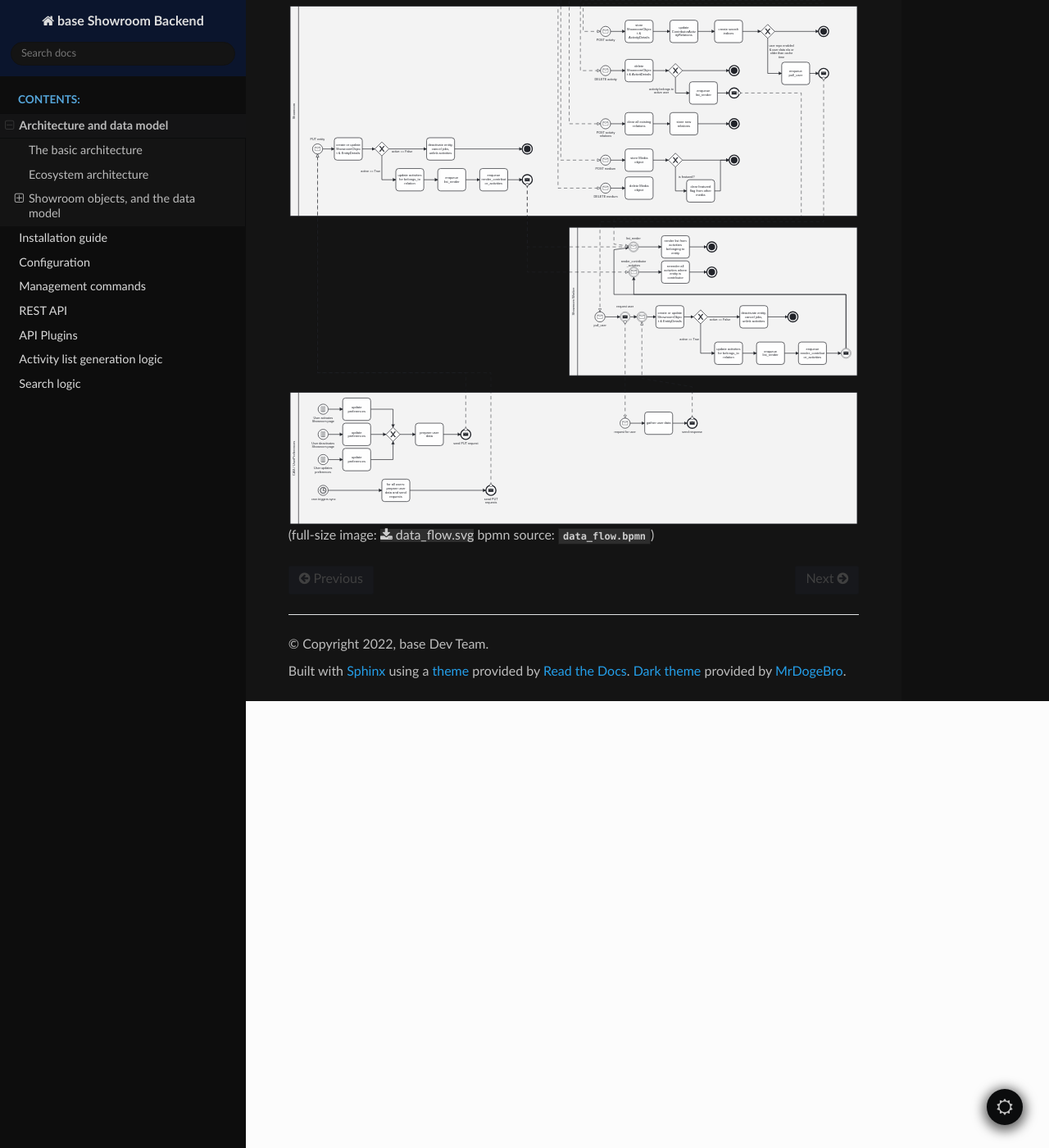
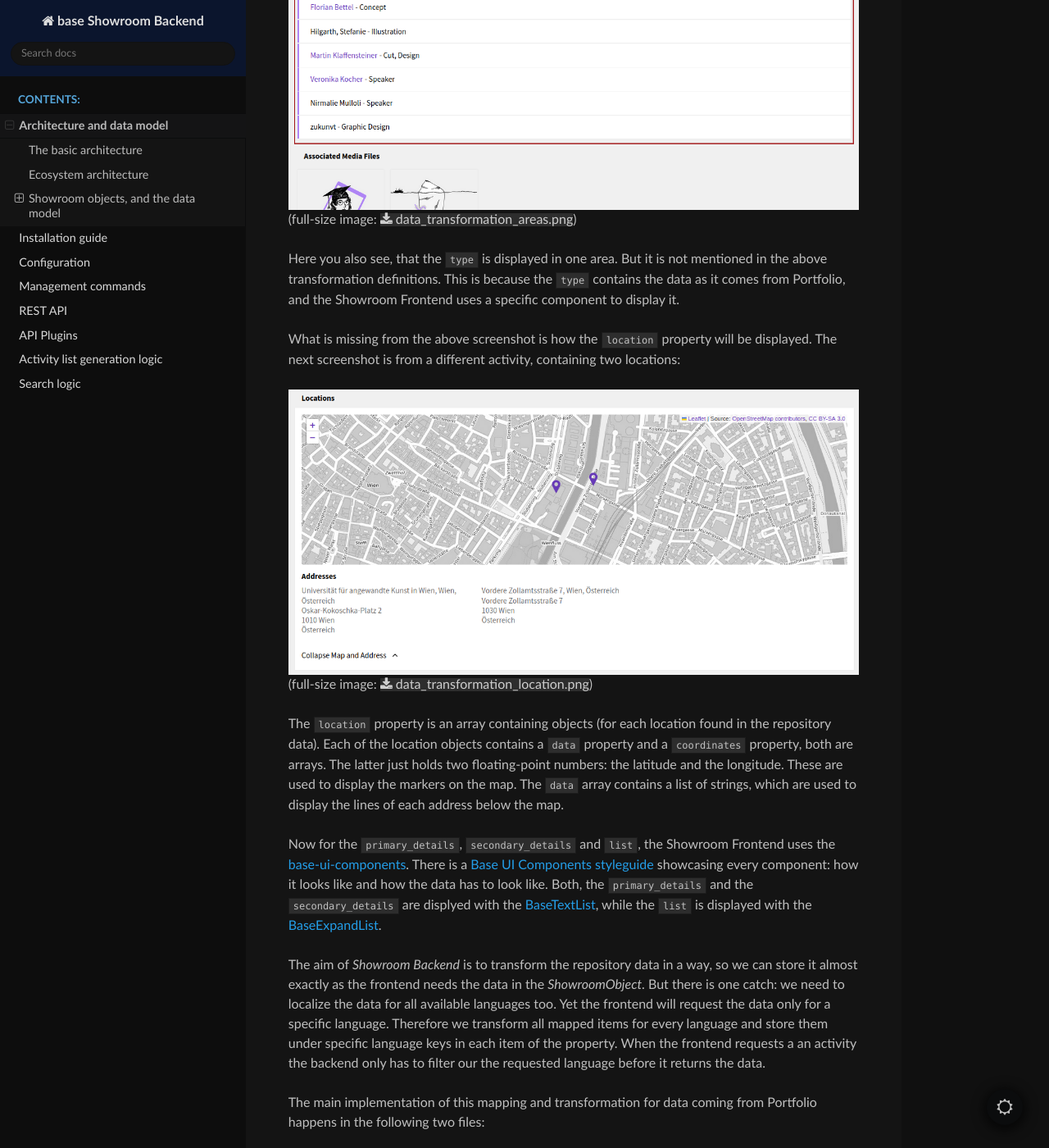
Before and after one commit to base-angewandte/showroom-backend, a Sphinx documentation site: the page built from docs/source/architecture.md, in a window 1280 px wide and 1400 px high, scrolled down 17375 px. Shown: the whole window at 82% size. Built offline with Sphinx 7.4.7 and the Read the Docs theme 2.0.0, drawn with Linux system fonts in a browser that asks for light colours; some of the changed text lies outside the part shown.

Commit message:
~ finish section on data transformations

```diff
--- a/docs/source/architecture.md
+++ b/docs/source/architecture.md
@@ -672,10 +672,56 @@ concept.
 
 #### Details on how to transform data
 
-> TODO: add example screenshot, notes on base-components, note on combining multiple dates etc.
+To shed some light on how the data will be displayed, the following screenshot of an
+activity in Showroom contains additional area markings in red, with the _ShowroomObject_
+properties, which are used by the Frontend to display the data:
 
+![Data Transformation Areas Example](data_transformation_areas.png)
+(full-size image: [](data_transformation_areas.png))
 
+Here you also see, that the `type` is displayed in one area. But it is not mentioned
+in the above transformation definitions. This is because the `type` contains the data
+as it comes from Portfolio, and the Showroom Frontend uses a specific component to
+display it.
 
+What is missing from the above screenshot is how the `location` property will be
+displayed. The next screenshot is from a different activity, containing two locations:
+
+![Data Transformation for Locations Example](data_transformation_location.png)
+(full-size image: [](data_transformation_location.png))
+
+The `location` property is an array containing objects (for each location found in the
+repository data). Each of the location objects contains a `data` property and a
+`coordinates` property, both are arrays. The latter just holds two floating-point
+numbers: the latitude and the longitude. These are used to display the markers on the
+map. The `data` array contains a list of strings, which are used to display the
+lines of each address below the map.
+
+Now for the `primary_details`, `secondary_details` and `list`, the Showroom Frontend
+uses the [base-ui-components](https://github.com/base-angewandte/base-ui-components).
+There is a [Base UI Components styleguide](https://base-angewandte.github.io/base-ui-components/)
+showcasing every component: how it looks like and how the data has to look like.
+Both, the `primary_details` and the `secondary_details` are displyed with the
+[BaseTextList](https://base-angewandte.github.io/base-ui-components/#basetextlist),
+while the `list` is displayed with the
+[BaseExpandList](https://base-angewandte.github.io/base-ui-components/#baseexpandlist).
+
+The aim of _Showroom Backend_ is to transform the repository data in a way, so we can
+store it almost exactly as the frontend needs the data in the _ShowroomObject_. But
+there is one catch: we need to localize the data for all available languages too. Yet
+the frontend will request the data only for a specific language. Therefore we transform
+all mapped items for every language and store them under specific language keys in
+each item of the property. When the frontend requests a an activity the backend only
+has to filter our the requested language before it returns the data.
+
+The main implementation of this mapping and transformation for data coming from
+Portfolio happens in the following two files:
+
+* _src/api/repositories/portfolio/transform.py_
+* _src/api/repositories/portfolio/mapping.py_
+
+When writing an adapter for a different repository, take those two examples as a
+template.
 
 ### Data flow
 
```
Also changed, not shown: docs/source/data_transformation_areas.png (added), docs/source/data_transformation_location.png (added).
